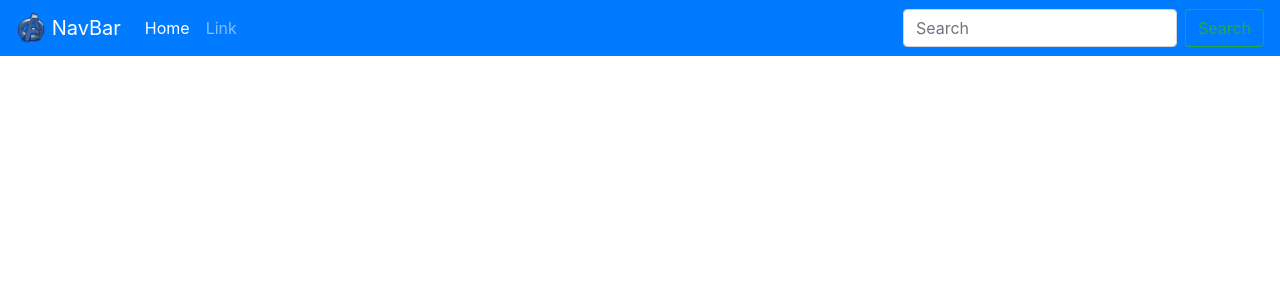
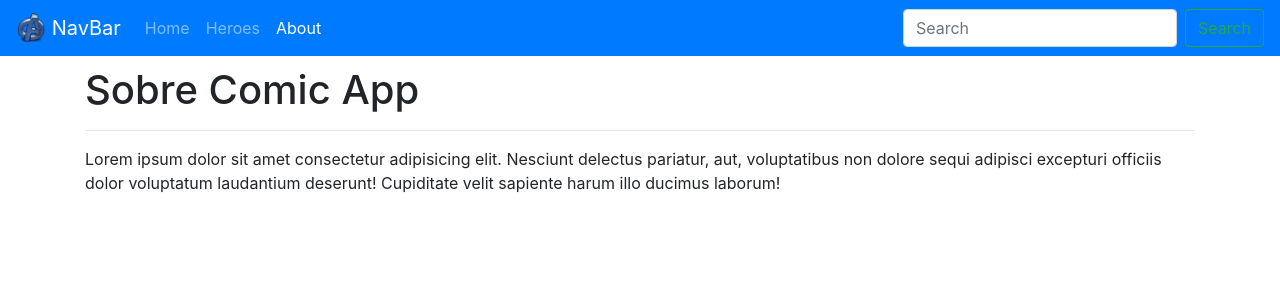
Before and after one commit to lalodv0725/CursoTypeScript, an Angular app: page /about in a window 1280 px wide. Before the commit this address led to /. Shown: the top 300 px of the page. Built offline with nearby package versions, Linux system fonts and the light colour scheme.

Commit message:
Completado de las rutas, RouterLink y RouterLinkActive

```diff
--- a/src/app/app.component.css
+++ b/src/app/app.component.css
@@ -0,0 +1,3 @@
+.main-container{
+    margin-top: 10px;
+}
--- a/src/app/app.component.html
+++ b/src/app/app.component.html
@@ -1,5 +1,5 @@
 <app-navbar></app-navbar>
 
-<div class="container">
+<div class="container main-container">
     <router-outlet></router-outlet>
 </div>
--- a/src/app/app.routes.ts
+++ b/src/app/app.routes.ts
@@ -1,8 +1,12 @@
 import { RouterModule, Routes } from '@angular/router';
 import { HomeComponent } from './components/home/home.component';
+import { AboutComponent } from './components/about/about.component';
+import { HeroesComponent } from './components/heroes/heroes.component';
 
 const APP_ROUTES: Routes = [
     {path:'home',component:HomeComponent},
+    {path:'about',component:AboutComponent},
+    {path:'heroes',component:HeroesComponent},
     {path: '**', pathMatch:'full', redirectTo:''}
 ];
 
--- a/src/app/components/about/about.component.html
+++ b/src/app/components/about/about.component.html
@@ -1 +1,3 @@
-<p>about works!</p>
+<h1 class="animated fadeIn fast">Sobre Comic App</h1>
+<hr>
+<p class="animated fadeIn">Lorem ipsum dolor sit amet consectetur adipisicing elit. Nesciunt delectus pariatur, aut, voluptatibus non dolore sequi adipisci excepturi officiis dolor voluptatum laudantium deserunt! Cupiditate velit sapiente harum illo ducimus laborum!</p>
--- a/src/app/components/home/home.component.html
+++ b/src/app/components/home/home.component.html
@@ -1,4 +1,4 @@
-<div class="jumbotron">
+<div class="jumbotron animated fadeIn fast">
     <h1 class="display-4">Comic App!</h1>
     <p class="lead">This is a simple hero unit, a simple jumbotron-style component for calling extra attention to featured content or information.</p>
     <a class="btn btn-outline-primary btn-lg" href="#" role="button">Learn more</a>
--- a/src/app/components/shared/navbar/navbar.component.html
+++ b/src/app/components/shared/navbar/navbar.component.html
@@ -10,11 +10,14 @@
 
     <div class="collapse navbar-collapse" id="navbarSupportedContent">
         <ul class="navbar-nav mr-auto">
-            <li class="nav-item active">
-                <a class="nav-link" href="#">Home<span class="sr-only">(current)</span></a>
+            <li class="nav-item" routerLinkActive="active">
+                <a class="nav-link" [routerLink]="['home']">Home</a>
             </li>
-            <li class="nav-item">
-                <a class="nav-link" href="#">Link</a>
+            <li class="nav-item" routerLinkActive="active">
+                <a class="nav-link" [routerLink]="['heroes']">Heroes</a>
+            </li>
+            <li class="nav-item" routerLinkActive="active">
+                <a class="nav-link" [routerLink]="['about']">About</a>
             </li>
         </ul>
 
--- a/src/styles.css
+++ b/src/styles.css
@@ -1 +1,28 @@
 /* You can add global styles to this file, and also import other style files */
+.animated {
+    -webkit-animation-duration: 1s;
+    animation-duration: 1s;
+    -webkit-animation-fill-mode: both;
+    animation-fill-mode: both;
+  }
+
+  .fast {
+    -webkit-animation-duration: 0.4s;
+    animation-duration: 0.4s;
+    -webkit-animation-fill-mode: both;
+    animation-fill-mode: both;
+  }
+
+  @keyframes fadeIn {
+    from {
+      opacity: 0;
+    }
+
+    to {
+      opacity: 1;
+    }
+  }
+
+  .fadeIn {
+    animation-name: fadeIn;
+  }
```
Also changed, not shown: recursos/animate.css (deleted, +0 -27 lines).
